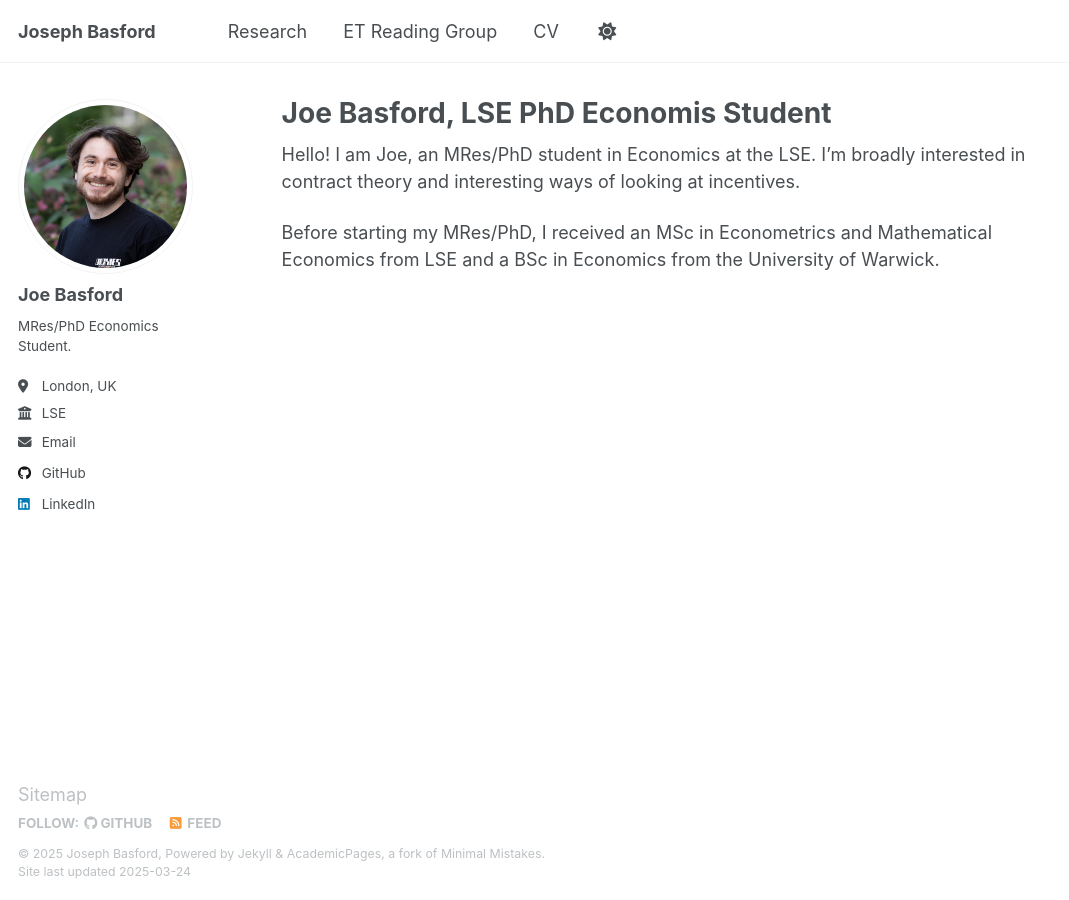
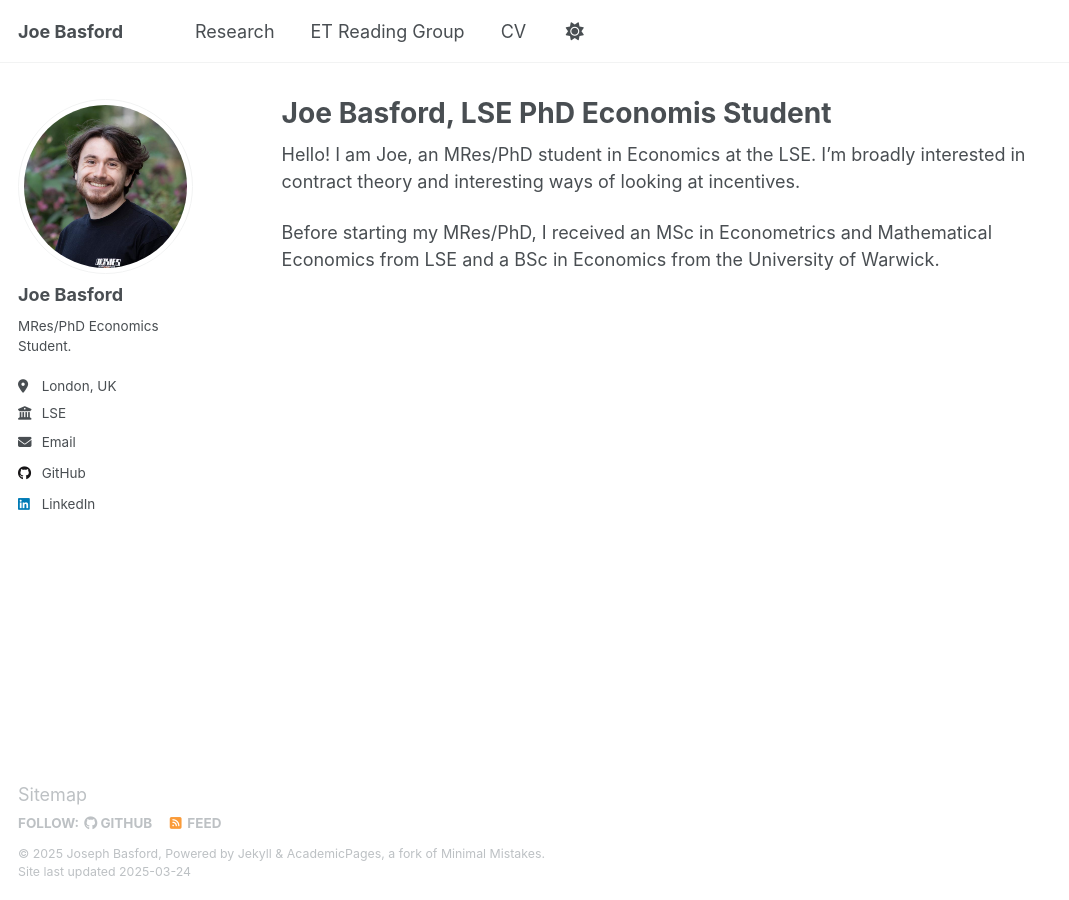
Before and after one commit to Joe-Basford/Joe-Basford.github.io, a Jekyll site: the page built from _pages/about.md, in a window 1280 px wide. Shown: the whole page, without its empty margins (0-1069 px from the left). Built offline with Jekyll 4.4.1, drawn with Linux system fonts in a browser that asks for light colours.

Commit message:
Update _config.yml

```diff
--- a/_config.yml
+++ b/_config.yml
@@ -9,7 +9,7 @@
 # Basic Site Settings
 locale                   : "en-US"
 site_theme               : "default"
-title                    : "Joseph Basford"
+title                    : "Joe Basford"
 title_separator          : "-"
 name                     : &name "Joseph Basford"
 description              : &description "personal description"
```
